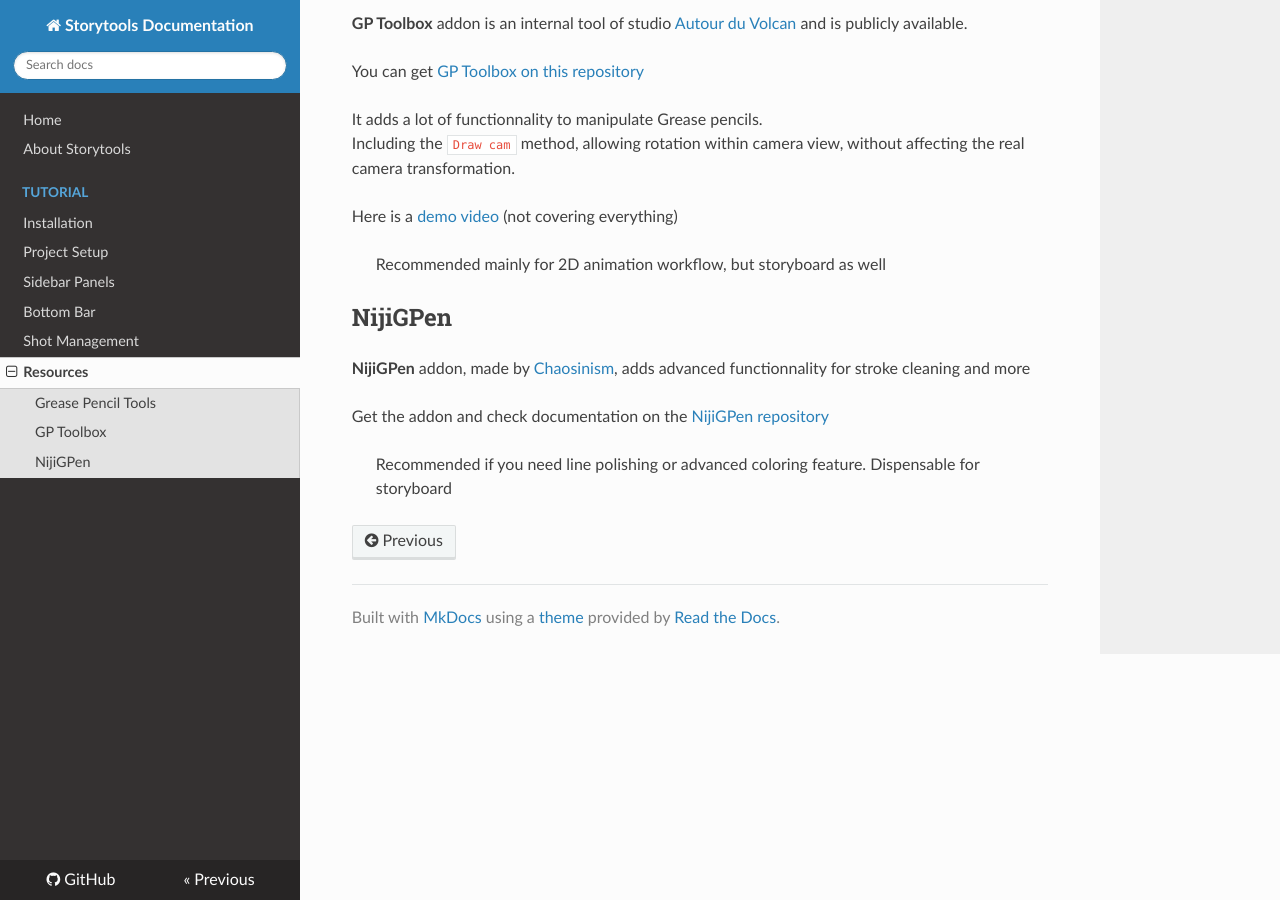
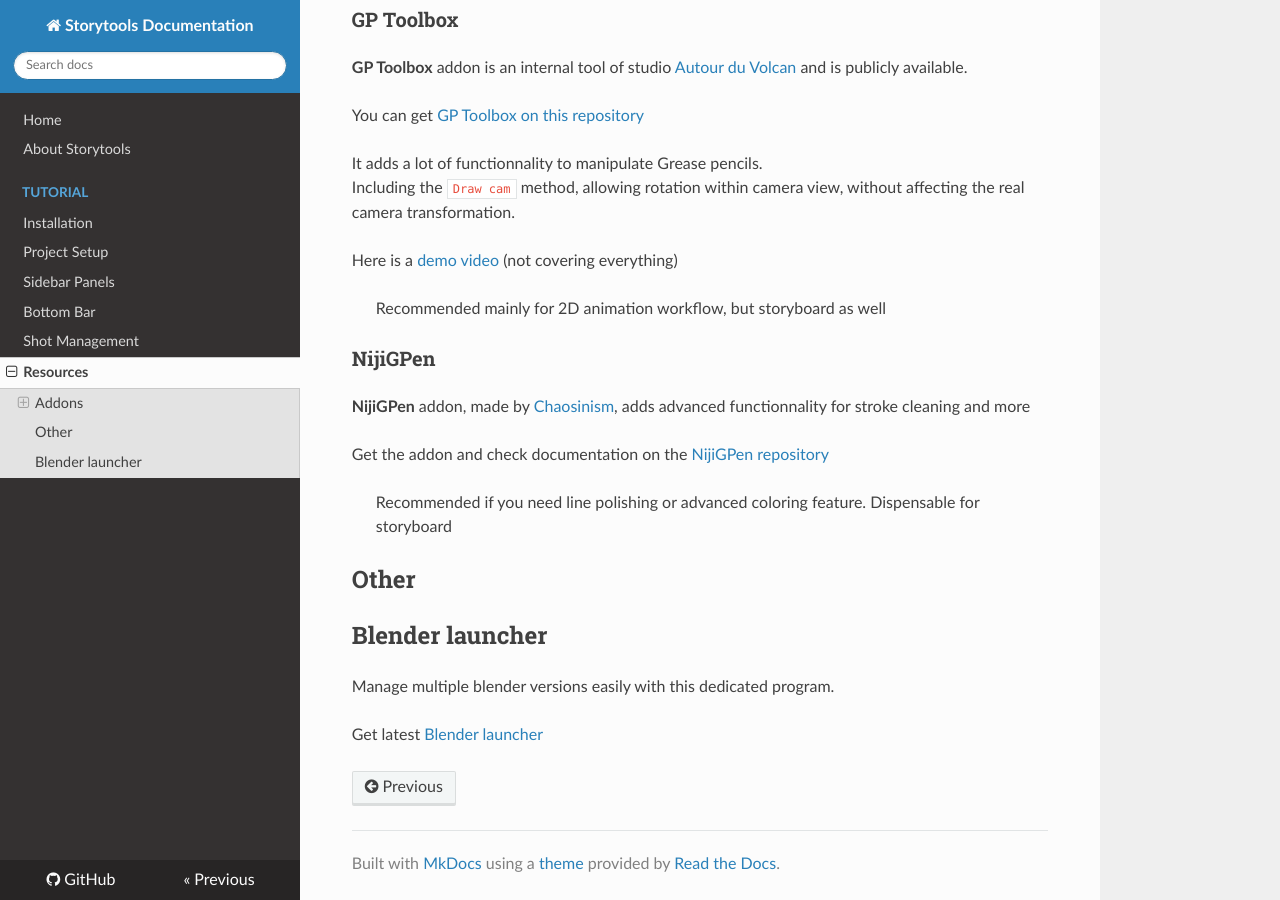
Before and after one commit to Pullusb/storytools-docs, an MkDocs documentation site: the page built from docs/tutorial/resources.md, in a window 1280 px wide and 900 px high, scrolled down 669 px. Built offline with MkDocs 1.6.1, drawn with Linux system fonts in a browser that asks for light colours; nearby versions of some CDN libraries.

````diff
--- a/docs/tutorial/resources.md
+++ b/docs/tutorial/resources.md
@@ -2,8 +2,9 @@
 
 There are other addon that can be useful in a 2D animation workflow
 
+## Addons
 
-## Grease Pencil Tools
+### Grease Pencil Tools
 
 **Grease pencil tools** addon is available on the extensions platform (directly included in Blender before 4.2)
 
@@ -19,7 +20,7 @@ it add some quality of life tools:
 
 > Recommended for both 2D animation and Storyboard workflow
 
-## GP Toolbox
+### GP Toolbox
 
 **GP Toolbox** addon is an internal tool of studio [Autour du Volcan](https://advstudios.fr/) and is publicly available.
 
@@ -34,7 +35,7 @@ Here is a [demo video](https://www.youtube.com/watch?v=Htgao_uPWNs) (not coverin
 <!-- > if only for the `draw cam` feature. -->
 
 
-## NijiGPen
+### NijiGPen
 
 **NijiGPen** addon, made by [Chaosinism](https://twitter.com/chaosinism), adds advanced functionnality for stroke cleaning and more
 
@@ -43,15 +44,10 @@ Get the addon and check documentation on the [NijiGPen repository](https://githu
 > Recommended if you need line polishing or advanced coloring feature. Dispensable for storyboard
 
 
-<!--
-## Navbar nesting
+## Other
 
-You can add an additional level to your navbar like this:
-```yaml
-nav:
-  - Home: index.md
-  - About: about.md
-  - Foo:
-      - Overview: foo/index.md
-      - Bar: foo/bar.md
-``` -->
+## Blender launcher
+
+Manage multiple blender versions easily with this dedicated program.
+
+Get latest [Blender launcher](https://victor-ix.github.io/Blender-Launcher-V2/)
````
Also changed, not shown: docs/tutorial/setup-project.md (+24 -7 lines), docs/tutorial/story-toolbar.md (+3 -1 lines), docs/images/setup/tool_add_drawing.png (added).
